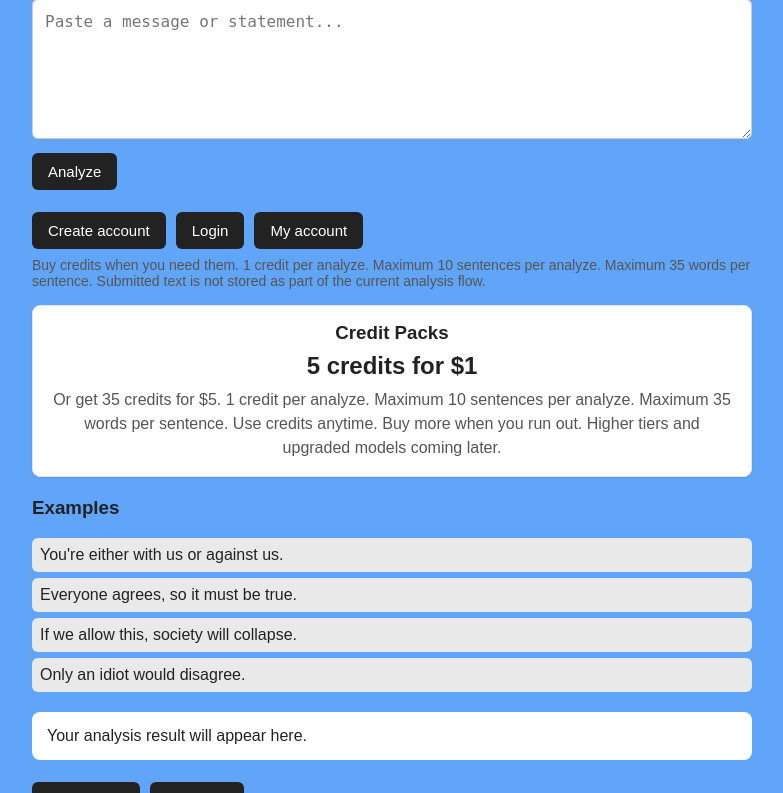
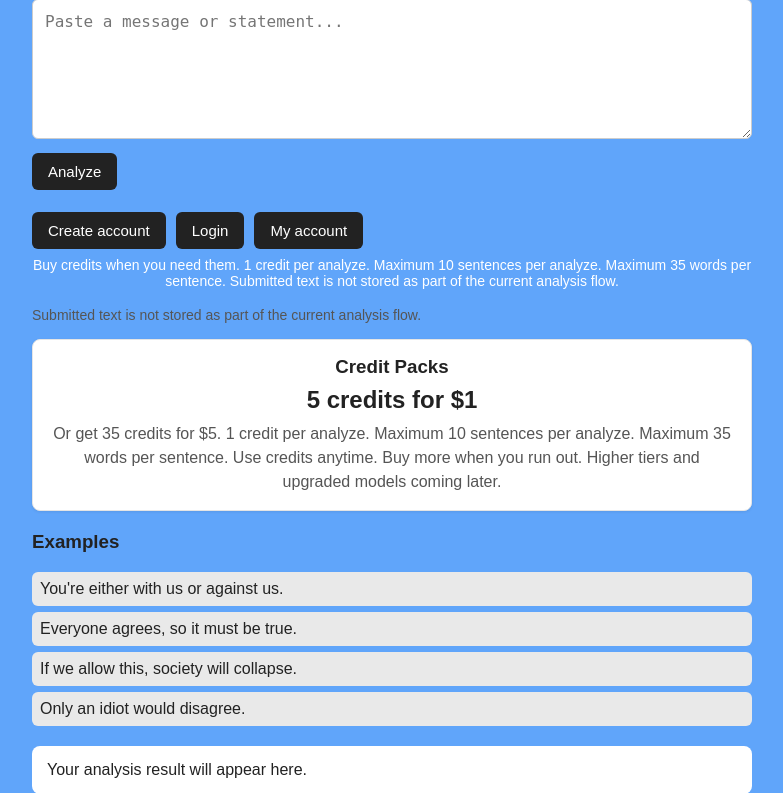
Before and after one commit to ellisward45-eng/logical-fallacy-analyzer, a Flask app: page / in a window 1280 px wide. Shown: the part 159-952 px from the top of the page, without its empty margins (248-1031 px from the left). Run offline with Flask 3, Linux system fonts and the light colour scheme; parts of the project's set-up code (start-up, migrations or seed data) failed here and were passed over.

Commit message:
Fix buy credits line

```diff
--- a/templates/index.html
+++ b/templates/index.html
@@ -29,9 +29,7 @@
       margin-bottom: 18px;
     }
 
-body p {
-  color: #ffffff;
-}
+
 
 a {
   color: #ffffff;
@@ -238,7 +236,9 @@ a {
 </div>
 
 <div class="notice">
-  Buy credits when you need them. 1 credit per analyze. Maximum 10 sentences per analyze. Maximum 35 words per sentence.
+<p style="color: #ffffff;">
+Buy credits when you need them. 1 credit per analyze. Maximum 10 sentences per analyze. Maximum 35 words per sentence. Submitted text is not stored as part of the current analysis flow.
+</p>
   Submitted text is not stored as part of the current analysis flow.
 </div>
   <div class="pricing-box">
```
